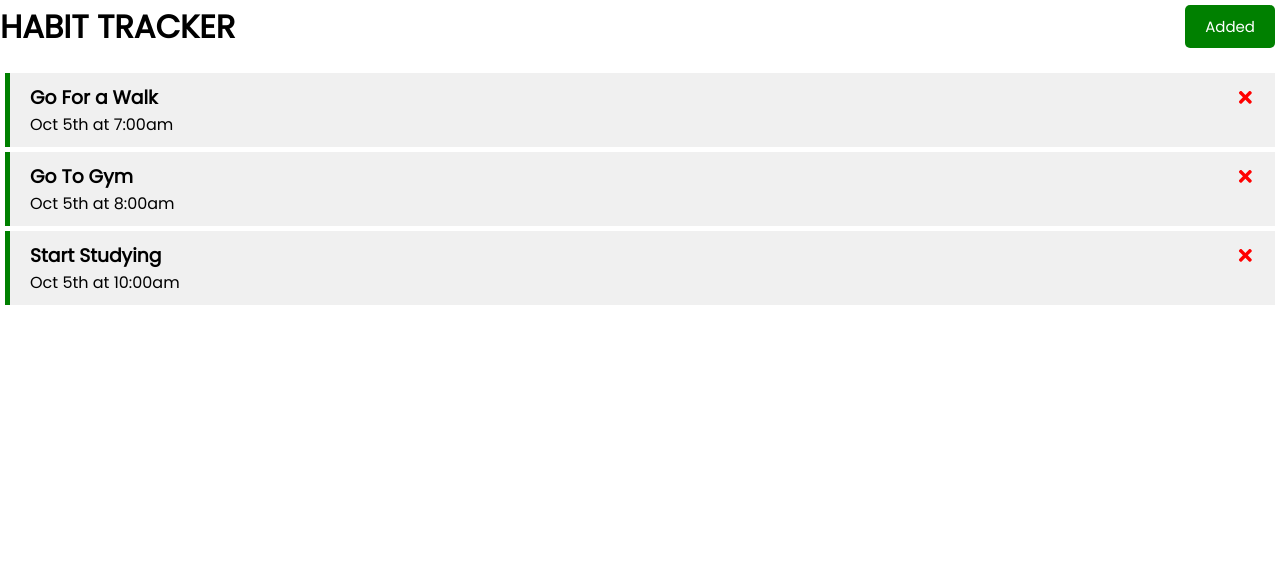
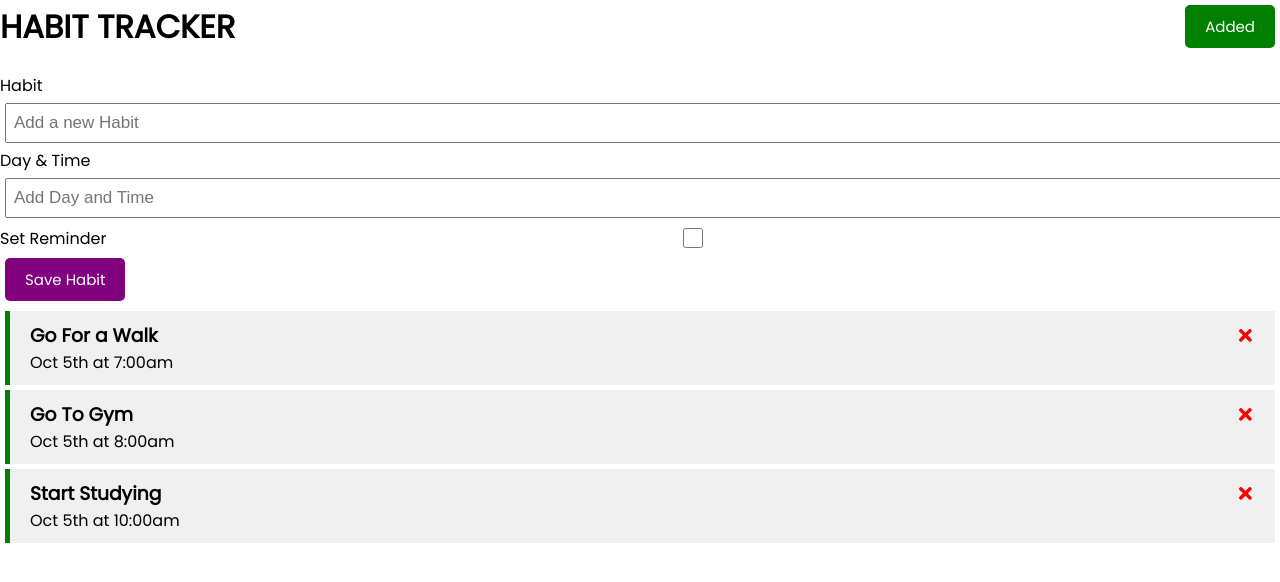
Before and after one commit to NaNshekhar04/habit-tracker, a React (Create React App) app: page / in a window 1280 px wide. Shown: the top 582 px of the page. Built offline with nearby package versions, Linux system fonts and the light colour scheme.

Commit message:
Adding a Form Component to Add new Habits !

```diff
--- a/src/App.js
+++ b/src/App.js
@@ -1,6 +1,7 @@
 import { useState } from "react";
 import Header from "./Components/Header";
 import Habits from "./Components/Habits";
+import AddHabit from "./Components/AddHabit";
 
 function App() {
   const[habits, setHabits] = useState([
@@ -40,6 +41,7 @@ function App() {
   return (
     <div className="App">
       <Header/>
+      <AddHabit/>
       {habits.length>0 ? (<Habits habits={habits} onDelete={deleteHabit} onSwitch = {switchReminder} />) :  ('No Habits to Track !')}
     </div>
   );
--- /dev/null
+++ b/src/Components/AddHabit.js
@@ -0,0 +1,25 @@
+import React from 'react'
+
+const AddHabit = () => {
+  return (
+    <form className='add-habit'>
+        <div className='form-control'>
+            <label>Habit</label>
+            <input type="text" placeholder='Add a new Habit' />
+        </div>
+        <div className='form-control'>
+            <label>Day & Time</label>
+            <input type="text" placeholder='Add Day and Time' />
+        </div>
+        <div className='form-control form-control-check'>
+            <label>Set Reminder</label>
+            <input type="checkbox" />
+        </div>
+
+        <input type="submit" value='Save Habit' className='btn btn-block'/>
+
+    </form>
+  )
+}
+
+export default AddHabit
--- a/src/index.css
+++ b/src/index.css
@@ -62,3 +62,22 @@ body {
 .habit.reminder {
   border-left: 5px solid green;
 }
+
+.form-control input {
+  width: 100%;
+  height: 40px;
+  margin: 5px;
+  padding: 3px 7px;
+  font-size: 17px;
+}
+
+.form-control-check {
+  display: flex;
+  align-items: center;
+  justify-content: space-between;
+}
+
+.form-control-check input {
+  flex: 2;
+  height: 20px;
+}
```
